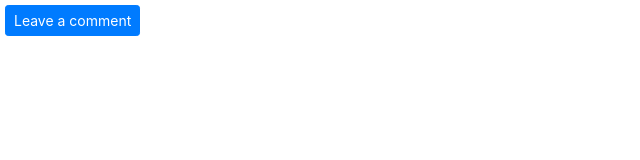
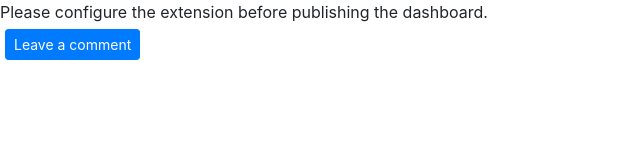
Before and after one commit to myox/myox.github.io, a plain HTML site: page index.html in a window 1280 px wide. Shown: the whole page, without its empty margins (0-640 px from the left). Drawn offline with nearby package versions, Linux system fonts and the light colour scheme.

Commit message:
look and feel 2

```diff
--- a/index.html
+++ b/index.html
@@ -45,7 +45,7 @@
 
 <body>
 
-    <!-- <div id="inactive">Please configure the extension to proceed.</div> -->
+    <div id="inactive">Please configure the extension before publishing the dashboard.</div>
 
     <div id="active" style="margin: 5px">
         <button id="initBtn" type="button" class="btn btn-primary btn-sm" data-toggle="modal" data-target="#exampleModal" data-focus="false">
```
